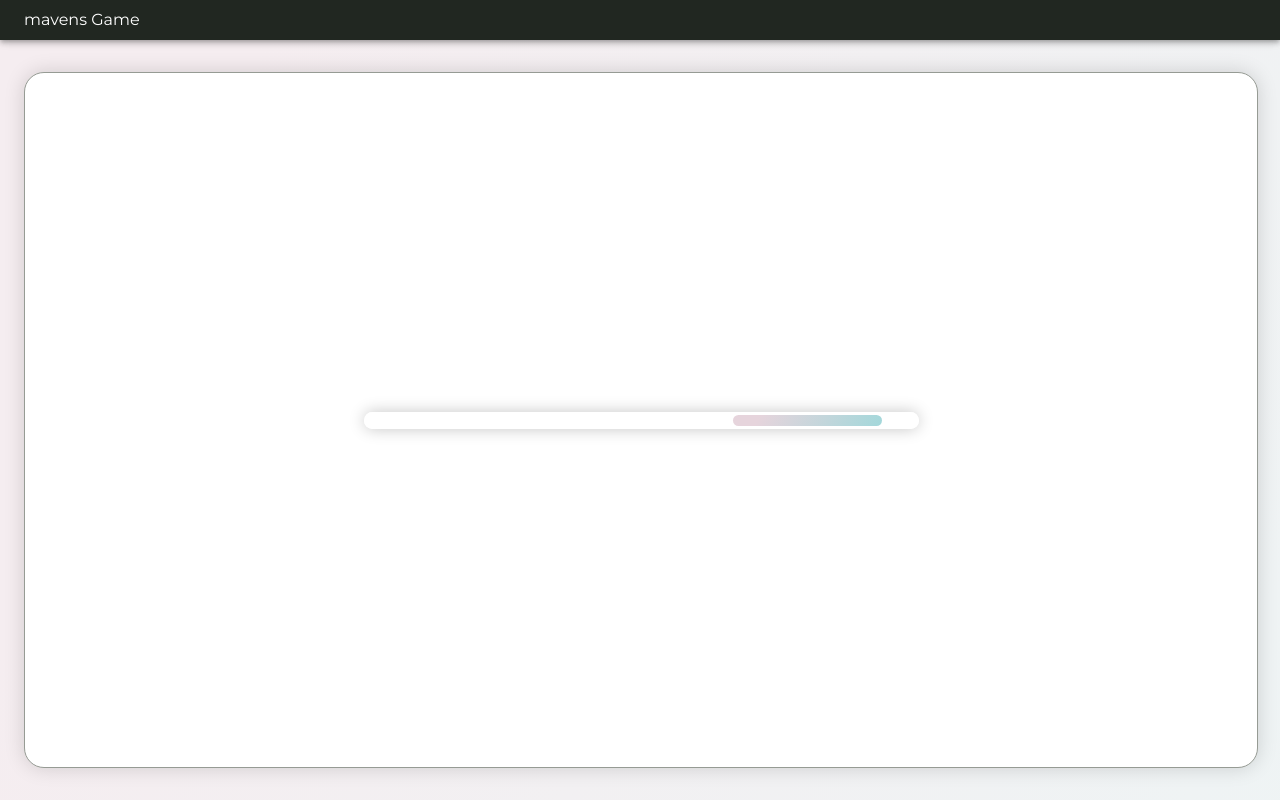
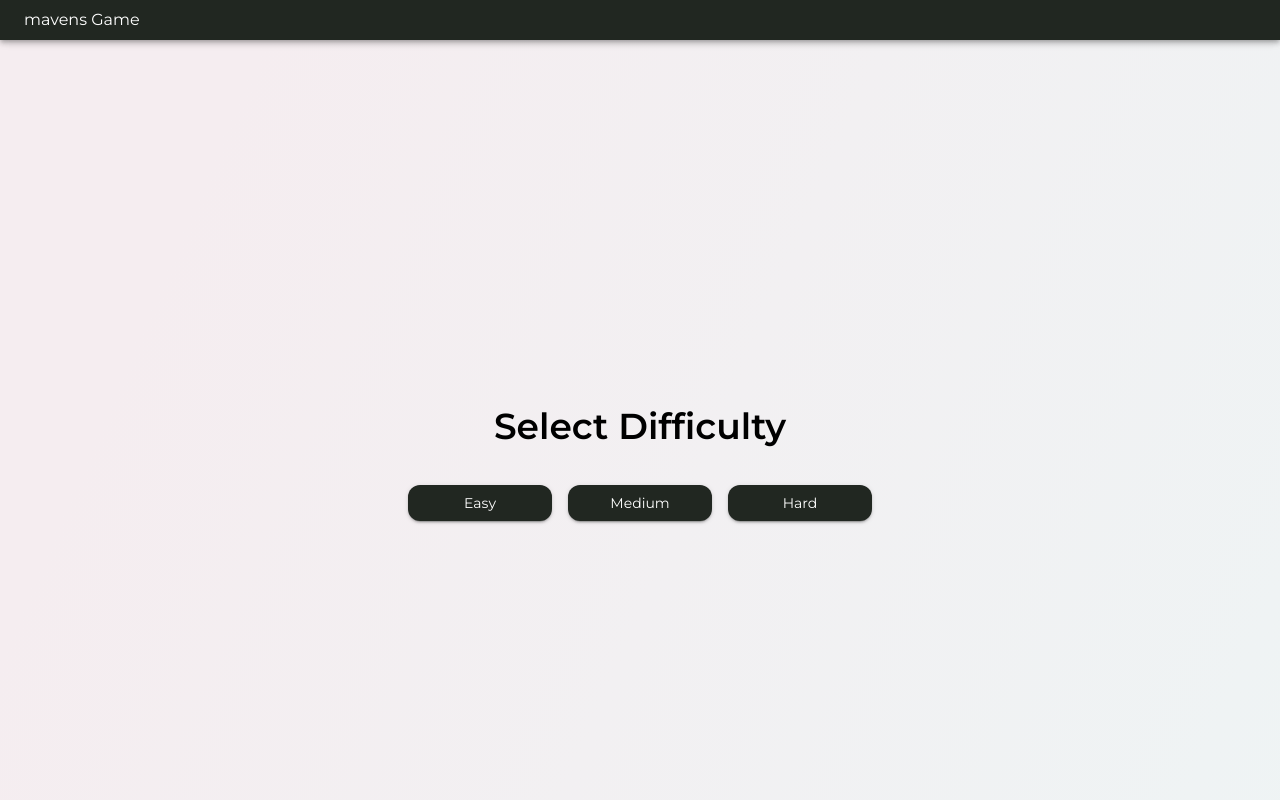
Before and after one commit to OhadAloni90/MavensGame, a React (Vite) app: page /game in a window 1280 px wide. Built offline with nearby package versions, Linux system fonts and the light colour scheme.

Commit message:
additions

```diff
--- a/src/shared/pages/GamePage/GamePage.tsx
+++ b/src/shared/pages/GamePage/GamePage.tsx
@@ -18,16 +18,15 @@ const delay = (ms: number) => new Promise((resolve) => setTimeout(resolve, ms));
 const randomDelay = () => Math.floor(Math.random() * 3000) + 2000;
 
 export default function GamePage() {
+  // Add difficulty state; initially null means no selection yet.
+  const [difficulty, setDifficulty] = useState<"easy" | "medium" | "hard" | null>(null);
   const directions: ("left" | "right" | "up" | "down")[] = ["left", "right", "up", "down"];
   const randomDirection = (): "left" | "right" | "up" | "down" =>
     directions[Math.floor(Math.random() * directions.length)];
-
   const { userId } = useContext(UserContext);
   const { showToast, state, dispatch } = useGameContext();
   const navigate = useNavigate();
-  // Keep a stable reference to showToast
   const showToastRef = useRef(showToast);
-
   // Game states
   const [gameState, setGameState] = useState<GameState>("WAITING");
   const [score, setScore] = useState<number>(0);
@@ -37,14 +36,13 @@ export default function GamePage() {
   useEffect(() => {
     showToastRef.current = showToast;
   }, [showToast]);
-  // Inside your GamePage component
+
+  // Global key listener for "waiting" mode:
   const tooSoonToastShownRef = useRef(false);
-  // Global key listener for "waiting" mode:
   useEffect(() => {
     const handleKeyDown = (e: KeyboardEvent) => {
       if (gameStateRef.current === "WAITING" && !tooSoonToastShownRef.current) {
         const key = e.key.toLowerCase();
-        // Check for any valid input key: "a", "d", "w", or "s"
         if (["a", "d", "w", "s"].includes(key)) {
           tooSoonToastShownRef.current = true;
           showToastRef.current(UserReactionMessages["TooSoon"], "error");
@@ -52,17 +50,17 @@ export default function GamePage() {
       }
     };
     window.addEventListener("keydown", handleKeyDown);
-    return () => {
-      window.removeEventListener("keydown", handleKeyDown);
-    };
+    return () => window.removeEventListener("keydown", handleKeyDown);
   }, []);
+
   useEffect(() => {
     gameStateRef.current = gameState;
   }, [gameState]);
+
   const [restartCount, setRestartCount] = useState(0);
   const gameLoopInstanceIdRef = useRef(0);
   useEffect(() => {
-    if (!userId) return;
+    if (!userId || difficulty === null) return; // Wait until difficulty is chosen
     gameLoopInstanceIdRef.current++;
     const currentInstanceId = gameLoopInstanceIdRef.current;
     const runGameLoop = async () => {
@@ -75,7 +73,10 @@ export default function GamePage() {
         setIndicatorSide(side);
         setGameState("SHOWING");
         dispatch({ type: "HIDE_TOAST" });
-        const reactionResult = await waitForKeyPress(side, 1000);
+        // Use timeout based on difficulty
+        const timeout =
+          difficulty === "hard" ? 1000 : difficulty === "medium" ? 2000 : 3000;
+        const reactionResult = await waitForKeyPress(side, timeout);
         if (reactionResult === "success") {
           playSound("/sounds/smb_coin.wav");
           scoreRef.current += 1;
@@ -84,7 +85,10 @@ export default function GamePage() {
         } else {
           playSound("/sounds/smb_bump.wav");
           setGameState("ENDED");
-          showToastRef.current(UserReactionMessages[reactionResult === "tooLate" ? "TooLate" : "WrongKey"], "error");
+          showToastRef.current(
+            UserReactionMessages[reactionResult === "tooLate" ? "TooLate" : "WrongKey"],
+            "error"
+          );
           await saveScore(false);
           break;
         }
@@ -94,36 +98,45 @@ export default function GamePage() {
     return () => {
       gameLoopInstanceIdRef.current++;
     };
-  }, [userId, restartCount]);
-  // Wait for correct key press
+  }, [userId, restartCount, difficulty]);
+
   const waitForKeyPress = (
     expected: "left" | "right" | "up" | "down",
     timeout: number
   ): Promise<"success" | "wrongKey" | "tooLate"> => {
     return new Promise((resolve) => {
-      let reaction: "success" | "wrongKey" | null = null;
+      let resolved = false;
       const onKeyDown = (e: KeyboardEvent) => {
         if (gameStateRef.current !== "SHOWING") return;
-        if (reaction !== null) return;
         const key = e.key.toLowerCase();
         const correct =
           (expected === "left" && key === "a") ||
           (expected === "right" && key === "d") ||
           (expected === "up" && key === "w") ||
           (expected === "down" && key === "s");
-        reaction = correct ? "success" : "wrongKey";
+        const reaction = correct ? "success" : "wrongKey";
+        if (!resolved) {
+          resolved = true;
+          window.removeEventListener("keydown", onKeyDown);
+          clearTimeout(timeoutId);
+          resolve(reaction);
+        }
       };
       window.addEventListener("keydown", onKeyDown);
-      setTimeout(() => {
+      const timeoutId = setTimeout(() => {
         window.removeEventListener("keydown", onKeyDown);
-        resolve(reaction !== null ? reaction : "tooLate");
+        if (!resolved) {
+          resolved = true;
+          resolve("tooLate");
+        }
       }, timeout);
     });
   };
-  const playSound = (src: string) => {
+    const playSound = (src: string) => {
     const audio = new Audio(src);
     audio.play().catch((err) => console.error("Audio play error:", err));
   };
+
   const saveScore = async (success: boolean) => {
     try {
       await fetch(`${BASE_URL}/api/saveScore`, {
@@ -136,25 +149,43 @@ export default function GamePage() {
       console.error("Failed to save score:", err);
     }
   };
-  // Restart
+
   const handleRestart = () => {
     setScore(0);
     scoreRef.current = 0;
     setIndicatorSide(null);
     setGameState("WAITING");
     setRestartCount((prev) => prev + 1);
+    setDifficulty(null);
   };
 
+  // If difficulty is not set, show the selection UI:
+  if (difficulty === null) {
+    return (
+      <Container sx={defaultContainerStyles}>
+        <Typography variant="mavensBigTitleBold" mt={10}>
+          Select Difficulty
+        </Typography>
+        <Box sx={{ display: "flex", justifyContent: "center", mt: 4 }}>
+          <Button variant="contained" onClick={() => setDifficulty("easy")}>
+            Easy
+          </Button>
+          <Button variant="contained" onClick={() => setDifficulty("medium")} sx={{ ml: 2 }}>
+            Medium
+          </Button>
+          <Button variant="contained" onClick={() => setDifficulty("hard")} sx={{ ml: 2 }}>
+            Hard
+          </Button>
+        </Box>
+      </Container>
+    );
+  }
+
+  // Otherwise, render the game UI:
   return (
-    <Container
-      sx={{
-        ...defaultContainerStyles,
-      }}
-    >
+    <Container sx={defaultContainerStyles}>
       <StyledGameContainer>
-        {/*  In-game header */}
         {state.playerName && <GameHeader gameState={gameState} playerName={state.playerName} score={score} />}
-        {/* WAITING / SHOWING / ENDED inside the same container */}
         {gameState === "WAITING" && (
           <LoaderBox>
             <GradientLinearProgress variant="indeterminate" />
@@ -164,14 +195,15 @@ export default function GamePage() {
           <StyledGameBox>
             <IndicatorBox
               sx={{
-                // Position based on the direction
                 ...(indicatorSide === "left" && { left: "20%" }),
                 ...(indicatorSide === "right" && { right: "20%" }),
                 ...(indicatorSide === "up" && { top: "20%", left: "50%", transform: "translateX(-50%)" }),
                 ...(indicatorSide === "down" && { bottom: "-40%", left: "50%", transform: "translateX(-50%)" }),
                 boxShadow: theme?.customShadows?.gameCube,
-                animation: `${moveUpFade} 1s forwards`,
-              }}
+                animation: `${moveUpFade} ${
+                  difficulty === "hard" ? 1 : difficulty === "medium" ? 2 : 3
+                }s forwards`, // Dynamically set animation duration based on difficulty
+                          }}
             >
               <Box
                 sx={{
@@ -180,16 +212,13 @@ export default function GamePage() {
                   height: "45px",
                   borderRadius: "10.5px",
                 }}
-              ></Box>
+              />
             </IndicatorBox>
           </StyledGameBox>
         )}
         {gameState === "ENDED" && (
           <StyledGameEndedBox>
-            <Typography
-              variant="mavensBigTitleBold"
-              sx={{ color: theme?.palette?.infoRed?.main, fontWeight: "bold", mb: 4 }}
-            >
+            <Typography variant="mavensBigTitleBold" sx={{ color: theme?.palette?.infoRed?.main, fontWeight: "bold", mb: 4 }}>
               GAME OVER!
             </Typography>
             <Typography variant="mavensBigTitleBold" sx={{ mb: 4 }}>
@@ -205,7 +234,7 @@ export default function GamePage() {
                 text="Restart Game"
                 icon={<SendIcon />}
                 iconPosition="start"
-                fullWidth={true}
+                fullWidth
                 onClick={handleRestart}
               />
             </Box>
```
